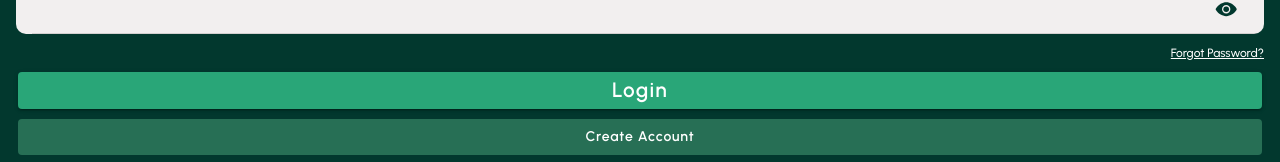
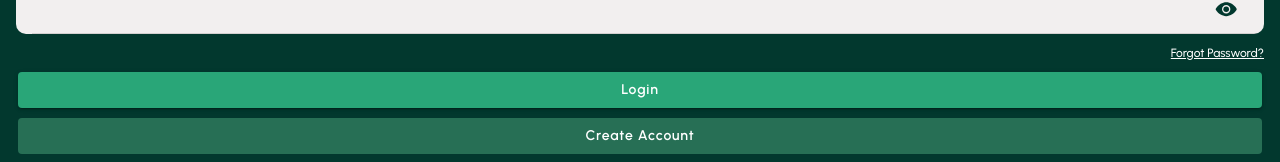
Before and after one commit to kaylavera99/we-eat, a React (Vite) app: page /login in a window 1280 px wide. Shown: the part 297-459 px from the top of the page. Built offline with nearby package versions, Linux system fonts and the light colour scheme; no server answers.

Commit message:
Fixed button styling on login

```diff
--- a/src/pages/LoginPage.tsx
+++ b/src/pages/LoginPage.tsx
@@ -93,7 +93,7 @@ const LoginPage: React.FC = () => {
 </IonText>
             </IonRow>
             <IonButton
-              className="secondary-button"
+              className=" tert-btn"
               style={{ "--background": "var(--ion-color-secondary)" }}
               expand="block"
               type="submit"
@@ -101,6 +101,7 @@ const LoginPage: React.FC = () => {
               Login
             </IonButton>
             <IonButton
+            className = 'tert-btn'
               expand="block"
               style={{ "--background": "var(--ion-color-tertiary-shade" }}
               fill="default"
```
